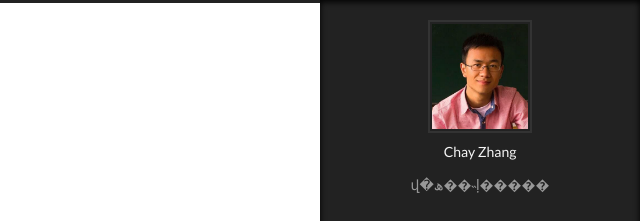
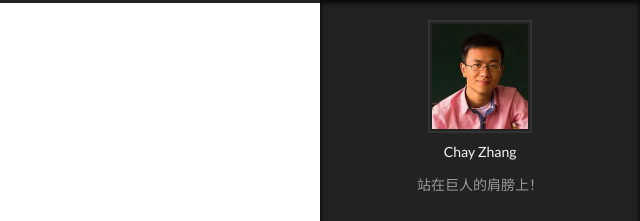
Before and after one commit to senhonsakura/senhonsakura.github.io, a plain HTML site: page archives/2016/10/index.html in a window 1280 px wide. Both pictures are taken after a click on the element 1217 px from the left and 742 px from the top of the page. Shown: the top 221 px of the page, 640-1280 px from the left. Drawn offline with Linux system fonts and the light colour scheme.

Commit message:
Site updated: 2016-10-05 21:33:38

```diff
--- a/archives/2016/10/index.html
+++ b/archives/2016/10/index.html
@@ -84,15 +84,15 @@
 
 
 
-<meta name="description" content="վ�ھ��˵ļ�����">
+<meta name="description" content="站在巨人的肩膀上！">
 <meta property="og:type" content="website">
 <meta property="og:title" content="Zhangcy's Blog">
 <meta property="og:url" content="http://yoursite.com/archives/2016/10/index.html">
 <meta property="og:site_name" content="Zhangcy's Blog">
-<meta property="og:description" content="վ�ھ��˵ļ�����">
+<meta property="og:description" content="站在巨人的肩膀上！">
 <meta name="twitter:card" content="summary">
 <meta name="twitter:title" content="Zhangcy's Blog">
-<meta name="twitter:description" content="վ�ھ��˵ļ�����">
+<meta name="twitter:description" content="站在巨人的肩膀上！">
 
 
 
@@ -317,7 +317,7 @@
                src="/images/avatar.png"
                alt="Chay Zhang" />
           <p class="site-author-name" itemprop="name">Chay Zhang</p>
-          <p class="site-description motion-element" itemprop="description">վ�ھ��˵ļ�����</p>
+          <p class="site-description motion-element" itemprop="description">站在巨人的肩膀上！</p>
         </div>
         <nav class="site-state motion-element">
           <div class="site-state-item site-state-posts">
--- a/css/main.css
+++ b/css/main.css
@@ -1548,7 +1548,7 @@ pre .javascript .function {
   width: 4px;
   height: 4px;
   border-radius: 50%;
-  background: #ff3de4;
+  background: #2509b3;
 }
 .links-of-blogroll {
   font-size: 13px;
```
Also changed, not shown: 2016/10/05/hello-world/index.html (+1 -1 lines), archives/2016/index.html (+4 -4 lines), archives/index.html (+4 -4 lines), guestbook/index.html (+4 -4 lines), index.html (+4 -4 lines).
